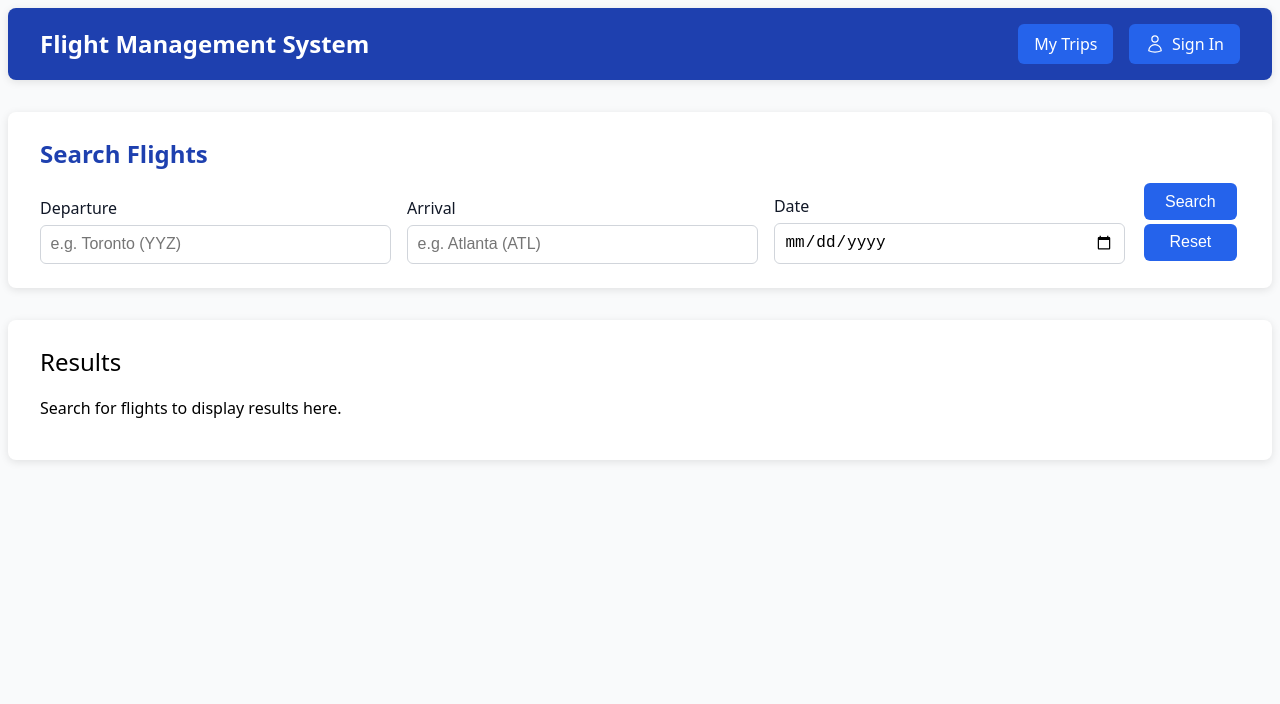
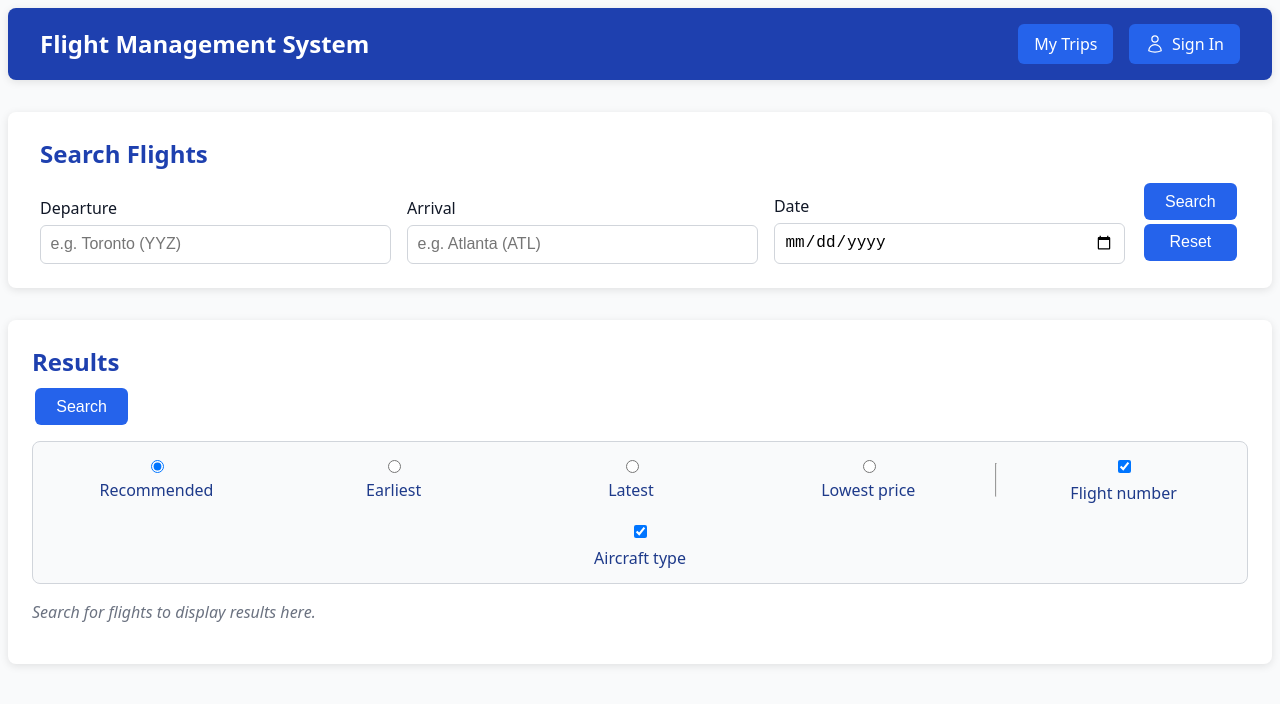
Before and after one commit to daudk3/flight-management-system, a React (Vite) app: page / in a window 1280 px wide. Shown: the top 704 px of the page. Built offline with nearby package versions, Linux system fonts and the light colour scheme.

Commit message:
Update FlightList, Filters, FlightCard; add CSS and utils

```diff
--- a/src/components/FlightCard.jsx
+++ b/src/components/FlightCard.jsx
@@ -1,12 +1,56 @@
 
 
-export default function FlightCard({ flight }) {
+export default function FlightCard({ flight, onBook }) {
+  const statusColor =
+    flight.status === "Delayed"
+      ? "#eab308"
+      : flight.status === "Full"
+      ? "#ef4444"
+      : "#22c55e";
+
+  const depTime = new Date(flight.departureTime).toLocaleTimeString([], {
+    hour: "2-digit",
+    minute: "2-digit",
+  });
+  const arrTime = new Date(flight.arrivalTime).toLocaleTimeString([], {
+    hour: "2-digit",
+    minute: "2-digit",
+  });
+
   return (
     <div className="flight-card">
-      <p><strong>Flight:</strong> {flight.name}</p>
-      <p><strong>Departure:</strong> {flight.departure} at {flight.departureTime}</p>
-      <p><strong>Arrival:</strong> {flight.arrival} at {flight.arrivalTime}</p>
-      <p><strong>Price:</strong> ${flight.price}</p>
+      <div className="flight-header">
+        <span className="flight-id">{flight.id}</span>
+        <span
+          className="flight-status"
+          style={{ backgroundColor: statusColor }}
+        >
+          {flight.status}
+        </span>
+      </div>
+
+      <div className="flight-route">
+        {flight.departure} → {flight.destination}
+      </div>
+      <div className="flight-time">
+        {depTime} – {arrTime}
+      </div>
+
+      <div className="flight-meta">
+        Gate: {flight.gate} &nbsp;|&nbsp; Seats: {flight.seatsAvailable}{" "}
+        &nbsp;|&nbsp; {flight.price}
+      </div>
+
+       {showOptions?.flightNumber && <p>Flight ID: {flight.id}</p>}
+      {showOptions?.aircraftType && <p>Airline: {flight.airline}</p>}
+
+      <button
+        className="btn"
+        disabled={flight.status === "Full"}
+        onClick={() => onBook?.(flight)}
+      >
+        {flight.status === "Full" ? "Unavailable" : "Book"}
+      </button>
     </div>
   );
 }
--- /dev/null
+++ b/src/components/FlightList.css
@@ -0,0 +1,44 @@
+
+.filter-options {
+  display: flex;
+  flex-wrap: wrap;
+  gap: 1rem;
+  padding: 0.8rem;
+  border: 1px solid #d1d5db;
+  border-radius: 8px;
+  margin: 1rem 0;
+  background: #f9fafb;
+}
+
+.filter-options label {
+  font-weight: 500;
+  color: #1e3a8a;
+  display: flex;
+  align-items: center;
+  gap: 0.3rem;
+}
+
+
+.flightlist {
+  padding: 1.5rem;
+  background-color: white;
+  border-radius: 8px;
+  box-shadow: 0 2px 8px rgba(0, 0, 0, 0.1);
+}
+
+.flightlist-title {
+  color: #1e40af;
+  font-weight: 600;
+  margin-bottom: 0.5rem;
+}
+
+.flightlist-results {
+  display: flex;
+  flex-direction: column;
+  gap: 1rem;
+}
+
+.flightlist-empty {
+  color: #6b7280;
+  font-style: italic;
+}
--- a/src/components/FlightList.jsx
+++ b/src/components/FlightList.jsx
@@ -2,12 +2,159 @@
 TODO
 Reusable component that displays results from flight search (by both users and admins)
 */
+import { useState, useMemo } from "react";
+import { generateTestFlights } from "../utils";
+import FlightCard from "./FlightCard";
+import "./FlightList.css";
 
-export default function FlightList() {
+
+export default function FlightList({ filters = {}, mode = "user" }) {
+  const [flights, setFlights] = useState([]);
+  const [hasSearched, setHasSearched] = useState(false);
+
+  const [sortOption, setSortOption] = useState("recommended");
+  const [showOptions, setShowOptions] = useState({
+    flightNumber: true,
+    aircraftType: true,
+  });
+
+  const filteredFlights = useMemo(() => {
+    const normalize = (v) => v.trim().toLowerCase();
+
+    return flights.filter((f) => {
+      const matchDeparture = filters.departure
+        ? f.departure.toLowerCase().includes(normalize(filters.departure))
+        : true;
+      const matchDestination = filters.destination
+        ? f.destination.toLowerCase().includes(normalize(filters.destination))
+        : true;
+      const matchDate = filters.date
+        ? f.departureTime.startsWith(filters.date)
+        : true;
+
+      return matchDeparture && matchDestination && matchDate;
+    });
+  }, [filters, flights]);
+
+  const sortedFlights = useMemo(() => {
+    const sorted = [...filteredFlights];
+    if (sortOption === "earliest")
+      sorted.sort(
+        (a, b) => new Date(a.departureTime) - new Date(b.departureTime)
+      );
+    else if (sortOption === "latest")
+      sorted.sort(
+        (a, b) => new Date(b.departureTime) - new Date(a.departureTime)
+      );
+    else if (sortOption === "lowest")
+      sorted.sort(
+        (a, b) => parseInt(a.price.slice(1)) - parseInt(b.price.slice(1))
+      );
+    return sorted;
+  }, [filteredFlights, sortOption]);
+
+  function handleSearch() {
+    setFlights(generateTestFlights());
+    setHasSearched(true);
+  }
+
   return (
     <section className="flightlist">
-      <h2 className="flightlist-title">Results</h2>
-      <p>Search for flights to display results here.</p>
+      <div className="flightlist-header">
+        <h2 className="flightlist-title">Results</h2>
+        <button className="btn search-btn" onClick={handleSearch}>
+          Search
+        </button>
+      </div>
+
+      <div className="filter-options">
+        <label>
+          <input
+            type="radio"
+            name="sort"
+            value="recommended"
+            checked={sortOption === "recommended"}
+            onChange={() => setSortOption("recommended")}
+          />
+          Recommended
+        </label>
+        <label>
+          <input
+            type="radio"
+            name="sort"
+            value="earliest"
+            checked={sortOption === "earliest"}
+            onChange={() => setSortOption("earliest")}
+          />
+          Earliest
+        </label>
+        <label>
+          <input
+            type="radio"
+            name="sort"
+            value="latest"
+            checked={sortOption === "latest"}
+            onChange={() => setSortOption("latest")}
+          />
+          Latest
+        </label>
+        <label>
+          <input
+            type="radio"
+            name="sort"
+            value="lowest"
+            checked={sortOption === "lowest"}
+            onChange={() => setSortOption("lowest")}
+          />
+          Lowest price
+        </label>
+
+        <hr />
+
+        <label>
+          <input
+            type="checkbox"
+            checked={showOptions.flightNumber}
+            onChange={() =>
+              setShowOptions((p) => ({ ...p, flightNumber: !p.flightNumber }))
+            }
+          />
+          Flight number
+        </label>
+        <label>
+          <input
+            type="checkbox"
+            checked={showOptions.aircraftType}
+            onChange={() =>
+              setShowOptions((p) => ({ ...p, aircraftType: !p.aircraftType }))
+            }
+          />
+          Aircraft type
+        </label>
+      </div>
+
+      {!hasSearched && (
+        <p className="flightlist-empty">
+          Search for flights to display results here.
+        </p>
+      )}
+
+      {hasSearched && sortedFlights.length === 0 && (
+        <p className="flightlist-empty">No flights match your filters.</p>
+      )}
+
+      {sortedFlights.length > 0 && (
+        <div className="flightlist-results">
+          {sortedFlights.map((flight) => (
+            <FlightCard
+              key={flight.id}
+              flight={flight}
+              mode={mode}
+              showOptions={showOptions}
+            />
+          ))}
+        </div>
+      )}
     </section>
   );
 }
```
Also changed, not shown: src/components/Filters.jsx (+71 -31 lines), src/components/SearchBar.css (deleted, +0 -28 lines), src/components/SearchBar.jsx (deleted, +0 -38 lines), src/utils.js (added).
